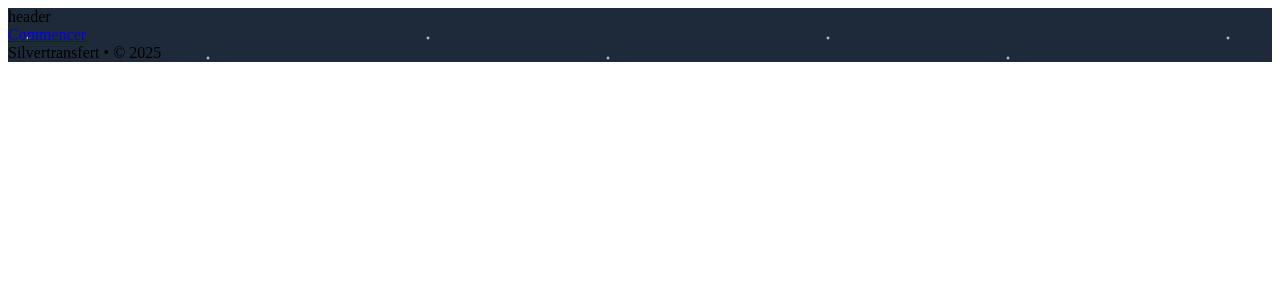
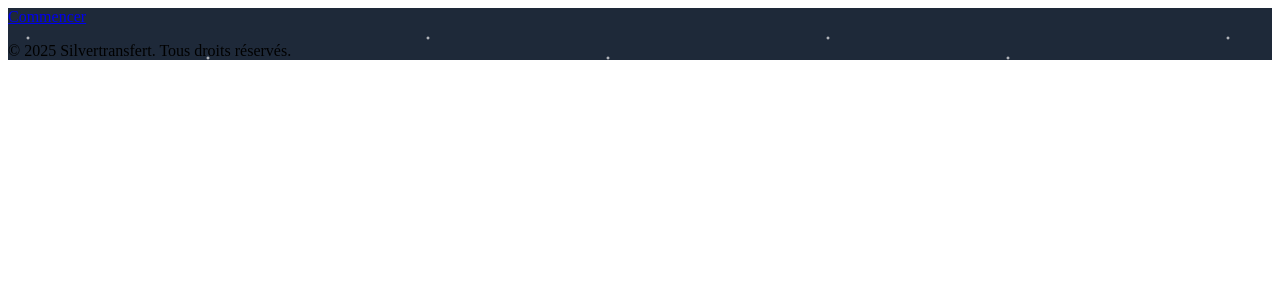
Before and after one commit to SilverCore-Git/SilverTransfer, a Nuxt app: page / in a window 1280 px wide. Shown: the top 300 px of the page. Built offline with nearby package versions, Linux system fonts and the light colour scheme.

Commit message:
clean header and footer components

```diff
--- a/app/components/app/footer.vue
+++ b/app/components/app/footer.vue
@@ -1,4 +1,9 @@
 <template>
 
-Silvertransfert • © {{ new Date().getFullYear() }}
+    <div class="fixed bottom-0 p-4">
+        <p>
+            &copy; {{ new Date().getFullYear() }} Silvertransfert. Tous droits réservés.
+        </p>
+    </div>
+
 </template>
--- a/app/components/app/header.vue
+++ b/app/components/app/header.vue
@@ -1,3 +1,3 @@
 <template>
-header
+    <!-- none -->
 </template>
```
